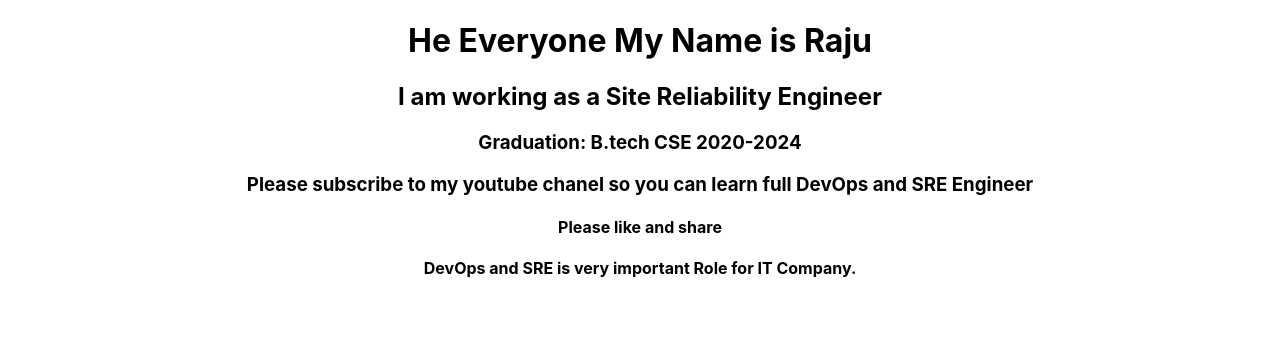
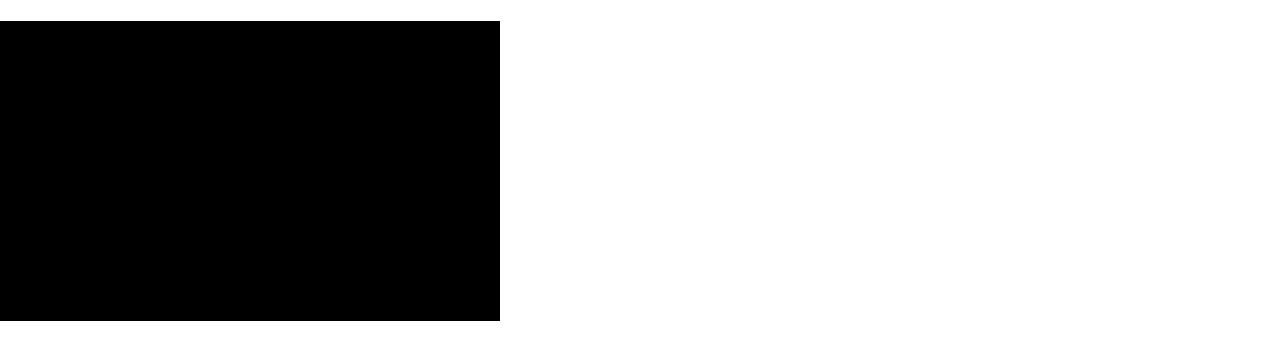
Before and after one commit to Raju7061/Developer, a React (Create React App) app in the folder my-app/: page / in a window 1280 px wide. Shown: the top 360 px of the page. Built offline with nearby package versions, Linux system fonts and the light colour scheme.

Commit message:
updated code

```diff
--- a/my-app/src/index.css
+++ b/my-app/src/index.css
@@ -22,3 +22,9 @@ code {
 .h3{
   color: orange;
 }
+.App
+{
+  height: 300px;
+  width: 500px;
+  background-color: black;
+}
```
